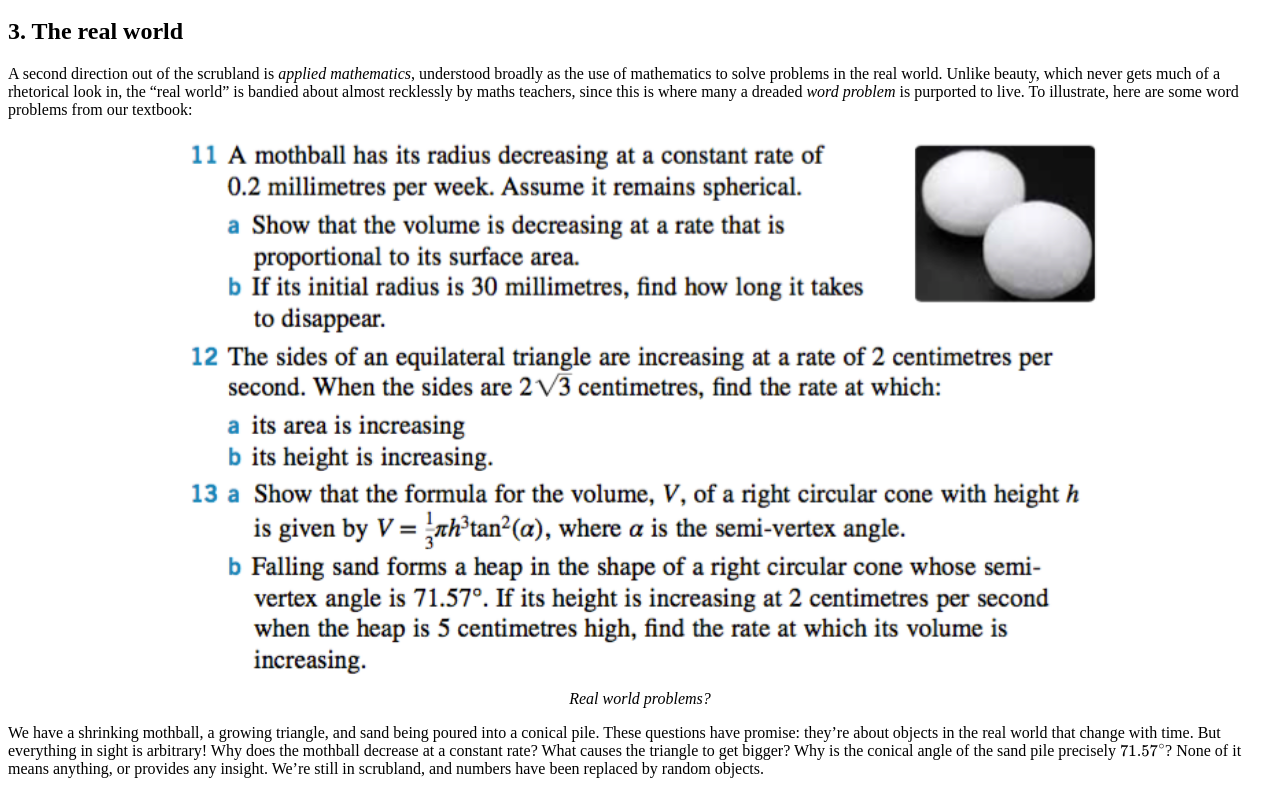
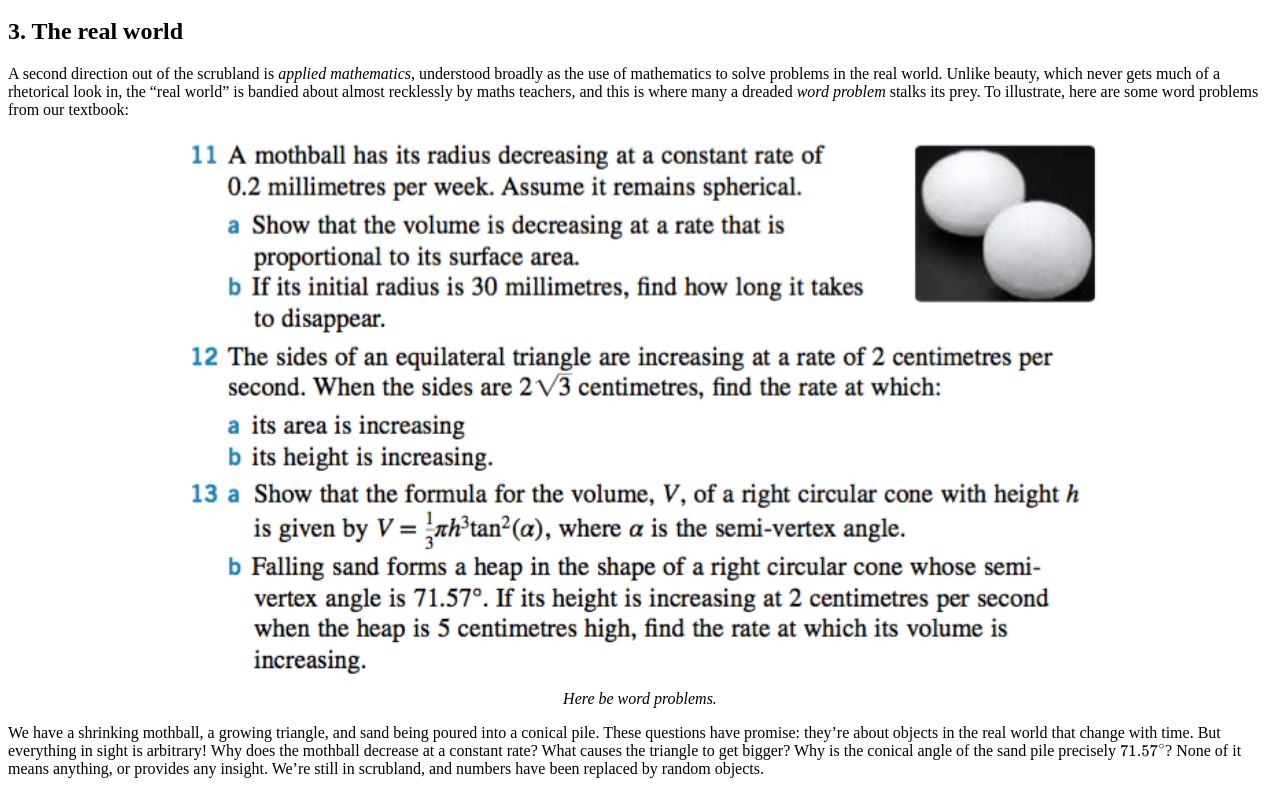
Before and after one commit to hapax/hapax.github.io, a Jekyll site: the page built from assets/teaching.md, in a window 1280 px wide and 1400 px high, scrolled down 12158 px. Shown: the part 195-989 px from the top of the window. Built offline with Jekyll 4.4.1, drawn with Linux system fonts in a browser that asks for light colours; our own code applies the rules of GitHub Pages for plain Markdown files; formulas are drawn with MathJax 3; a script that is not in the unit is left out.

Commit message:
Update teaching.md

```diff
--- a/assets/teaching.md
+++ b/assets/teaching.md
@@ -650,14 +650,13 @@ understood broadly as the use of mathematics to solve problems in the
 real world.
 Unlike beauty, which never gets much of a rhetorical look in, the
 "real world" is bandied about almost recklessly by maths teachers,
-since this is where many a dreaded *word problem* is purported to
-live.
+and this is where many a dreaded *word problem* stalks its prey.
 To illustrate, here are some word problems from our textbook:
 
 <figure>
     <div style="text-align:center"><img src ="/images/posts/specialist3.png"
     width="80%" />
-		    <figcaption><i>Real world problems?</i></figcaption>
+		    <figcaption><i>Here be word problems.</i></figcaption>
 	</div>
 	</figure>
 
```
